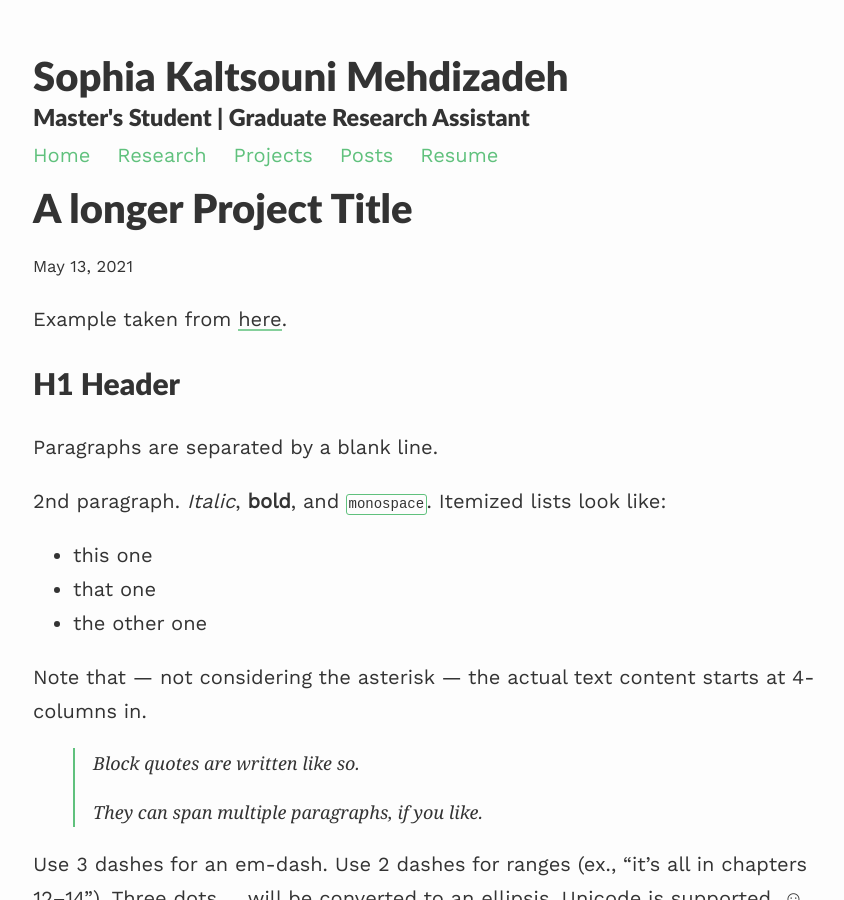
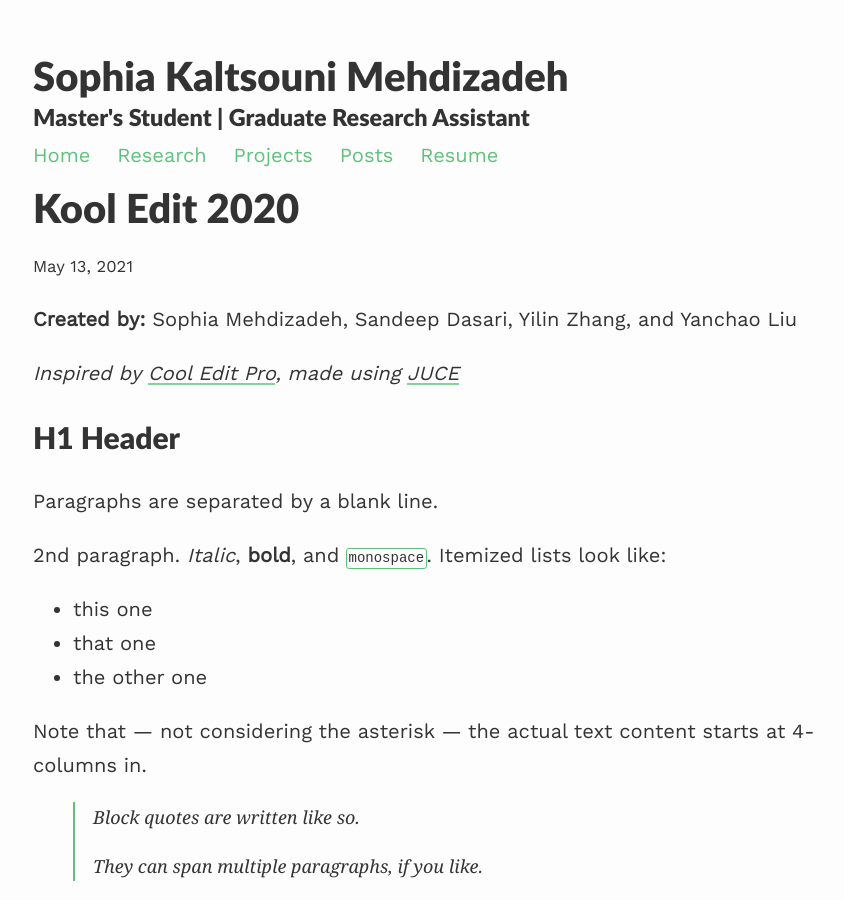
Before and after one commit to smehdizadeh/smehdizadeh.github.io, a Jekyll site: the page built from _projects/2_project.md, in a window 1280 px wide and 900 px high. Shown: the whole window, without its empty margins (207-1051 px from the left). Built offline with Jekyll 4.4.1, drawn with Linux system fonts in a browser that asks for light colours; nearby versions of some CDN libraries.

Commit message:
Update 2_project.md

```diff
--- a/_projects/2_project.md
+++ b/_projects/2_project.md
@@ -1,10 +1,12 @@
 ---
 layout: post
-title: A longer Project Title
-description: short project description
+title: Kool Edit 2020
+description: A simple audio WAV editor made using JUCE
 ---
 
-Example taken from [here](http://www.unexpected-vortices.com/sw/rippledoc/quick-markdown-example.html){:target="_blank"}.
+**Created by:** Sophia Mehdizadeh, Sandeep Dasari, Yilin Zhang, and Yanchao Liu
+
+*Inspired by [Cool Edit Pro](https://www.techspot.com/downloads/327-cool-edit-pro.html), made using [JUCE](https://juce.com/)*
 
 H1 Header
 ============
```
